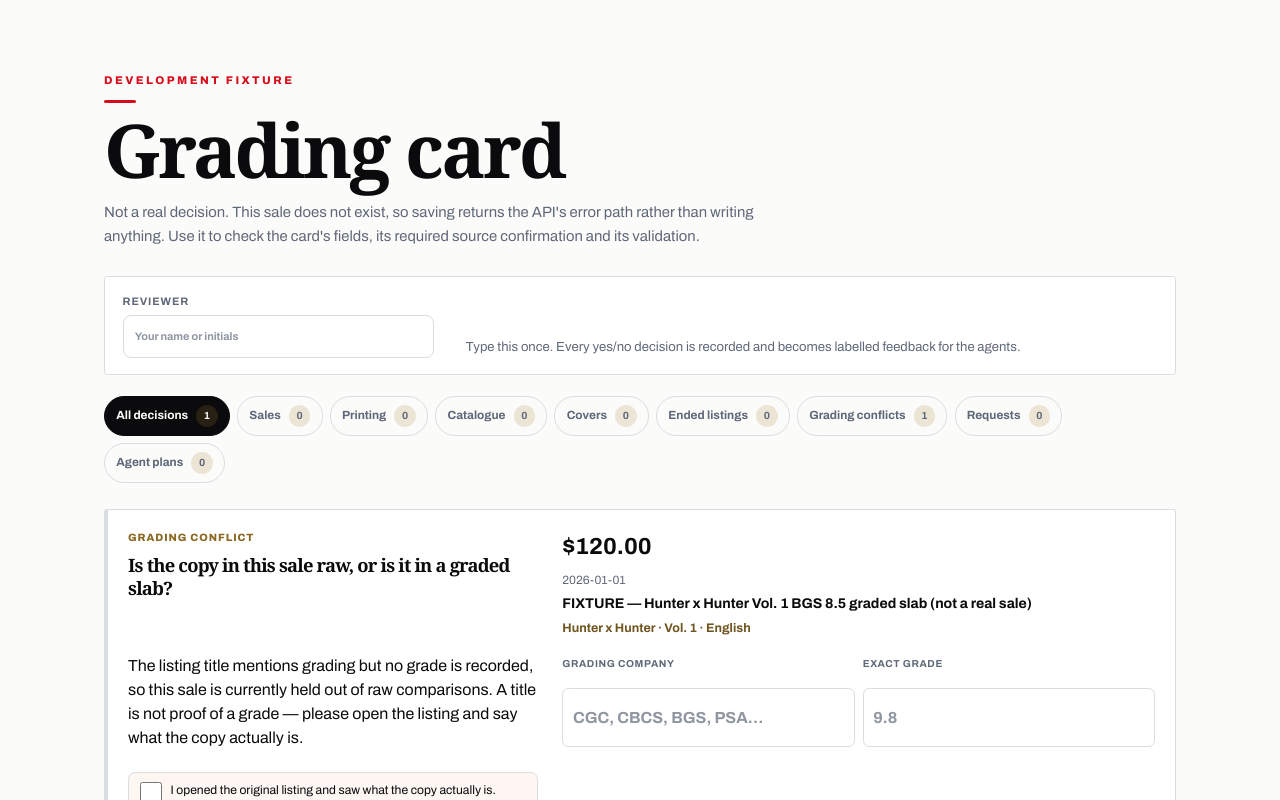
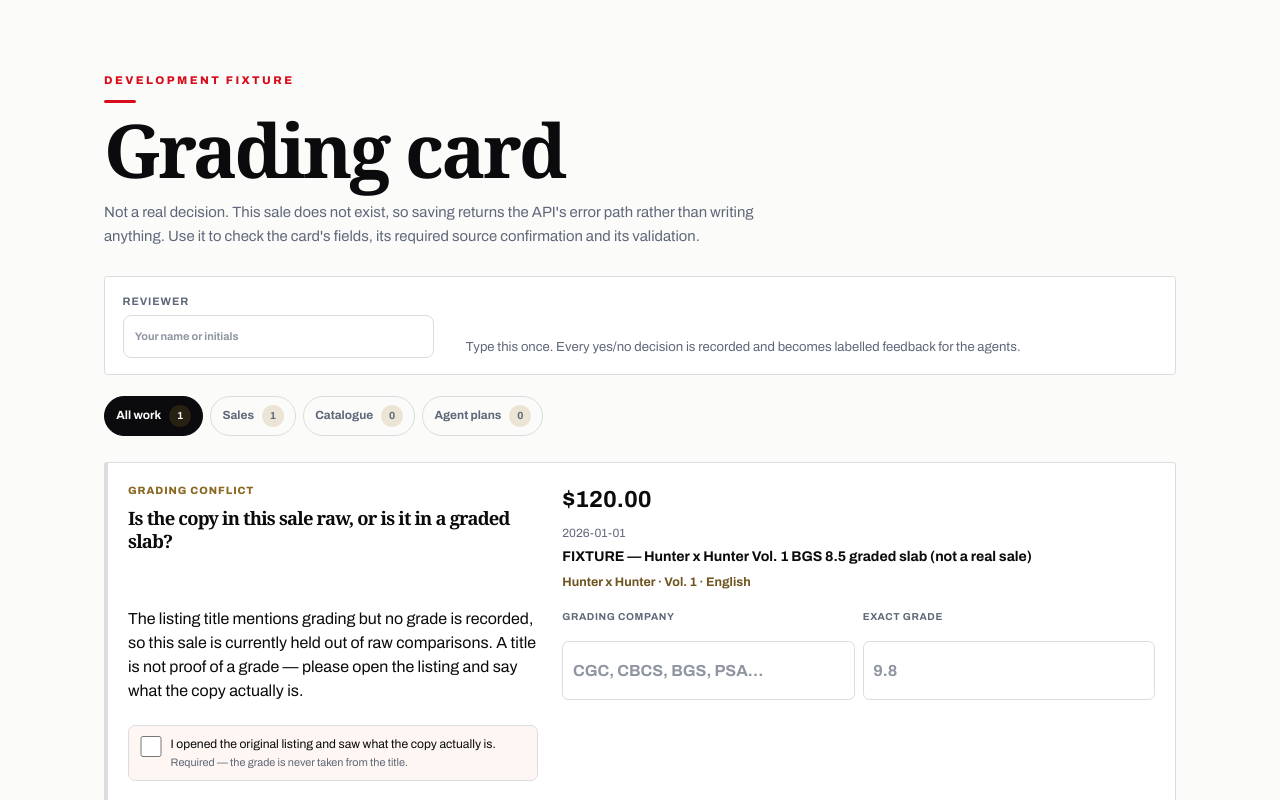
Before and after one commit to Ls4g/Rar-index, a Next.js app: page /dev/grading-fixture in a window 1280 px wide. Shown: the top 800 px of the page. Built offline with nearby package versions, Linux system fonts and the light colour scheme.

Commit message:
Simplify staff workflows

```diff
--- a/app/add-sale/page.tsx
+++ b/app/add-sale/page.tsx
@@ -68,8 +68,8 @@ export default async function AddSalePage({ searchParams }: AddSalePageProps) {
   const nextSearches = prioritiseSoldSearches(candidates, 10);
 
   return <main className="review-page catalogue-page">
-    <header className="site-header"><Link className="brand" href="/" aria-label="RAR Index home"><span className="brand-mark">R</span><span>RAR</span><em>Index</em></Link><Link className="header-note" href="/review">Review queue →</Link><Link className="header-note" href="/price-import">CSV batch import →</Link><StaffNav current="/add-sale" /></header>
-    <section className="review-hero catalogue-hero"><div><p className="eyebrow">Staff-approved evidence</p><h1>Add verified sales in bulk</h1><p>Choose the edition once, paste the eBay links, and let RAR fill each listing. Correct only what eBay cannot supply, then publish every ready sale together.</p></div></section>
+    <header className="site-header"><Link className="brand" href="/" aria-label="RAR Index home"><span className="brand-mark">R</span><span>RAR</span><em>Index</em></Link><StaffNav current="/add-sale" /></header>
+    <section className="review-hero catalogue-hero"><div><p className="eyebrow">Sales</p><h1>Add confirmed sales</h1><p>Choose an edition, paste the eBay links, and let RAR fill the details. Correct only what eBay cannot supply, then publish the ready sales together.</p></div></section>
     <section className="catalogue-content">
       <div className="section-intro"><p className="eyebrow">One decision, not two queues</p><h2>Check it once. Add it properly.</h2><p className="section-copy">Use this for a sale you personally inspected. Your confirmation writes the verified sale, printing decision and audit history together—there is no second edition-match review.</p></div>
       {nextSearches.length ? <section className="sold-search-priorities" aria-labelledby="sold-search-heading">
--- a/app/review/page.tsx
+++ b/app/review/page.tsx
@@ -356,12 +356,11 @@ export default async function HumanDecisionsPage() {
     <main className="review-page human-decisions-page">
       <header className="site-header">
         <Link className="brand" href="/" aria-label="RAR Index home"><span className="brand-mark">R</span><span>RAR</span><em>Index</em></Link>
-        <Link className="header-note" href="/agents">Agent health and settings →</Link>
         <StaffNav current="/review" />
       </header>
 
       <section className="review-hero human-decisions-hero">
-        <div><p className="eyebrow">Human input only</p><h1>Decisions</h1><p>The agents prepare the work. Check the evidence, answer yes or no, and move on.</p></div>
+        <div><p className="eyebrow">Human input only</p><h1>Decisions</h1><p>Check what the agents found, answer once, and move on.</p></div>
         <div className="queue-total"><strong>{actionableCount}</strong><span>decisions needing you</span></div>
       </section>
 
--- a/components/HumanDecisionInbox.tsx
+++ b/components/HumanDecisionInbox.tsx
@@ -119,7 +119,7 @@ type CatalogueRequestDecision = {
   notes: string;
 };
 
-type DecisionKind = "sale" | "printing" | "catalogue" | "cover" | "outcome" | "grading" | "request" | "proposal";
+type DecisionLane = "sales" | "catalogue" | "plans";
 type Banner = { tone: "ok" | "error"; text: string };
 
 function DecisionNote({ value, reason, onChange, onReasonChange }: { value: string; reason: string; onChange: (value: string) => void; onReasonChange: (value: string) => void }) {
@@ -167,7 +167,7 @@ export default function HumanDecisionInbox({
   const [decisionReasons, setDecisionReasons] = useState<Record<string, string>>({});
   const [busyKeys, setBusyKeys] = useState<Set<string>>(new Set());
   const [banner, setBanner] = useState<Banner | null>(null);
-  const [filter, setFilter] = useState<"all" | DecisionKind>("all");
+  const [filter, setFilter] = useState<"all" | DecisionLane>("all");
   const [gradingInputs, setGradingInputs] = useState<Record<string, { company: string; grade: string }>>({});
   const [gradingSourceConfirmed, setGradingSourceConfirmed] = useState<Record<string, boolean>>({});
 
@@ -184,21 +184,18 @@ export default function HumanDecisionInbox({
   // verification decision, including suggestions that eventually score 90%+.
   const highConfidenceProposals = visibleProposals.filter((item) => item.confidence !== null && item.confidence >= 0.9);
   const learningProposals = visibleProposals.filter((item) => item.confidence === null || item.confidence < 0.9);
+  const saleReports = visibleCommunityReports.filter((item) => item.reportType === "sale");
+  const catalogueReports = visibleCommunityReports.filter((item) => item.reportType !== "sale");
 
   const counts = {
     all: visibleSales.length + visiblePrinting.length + visibleCatalogue.length + visibleCovers.length + visibleOutcomes.length + visibleGradingConflicts.length + visibleCommunityReports.length + visibleCatalogueRequests.length + highConfidenceProposals.length,
-    sale: visibleSales.length,
-    printing: visiblePrinting.length,
-    catalogue: visibleCatalogue.length,
-    cover: visibleCovers.length,
-    outcome: visibleOutcomes.length,
-    grading: visibleGradingConflicts.length,
-    request: visibleCommunityReports.length + visibleCatalogueRequests.length,
-    proposal: highConfidenceProposals.length,
+    sales: visibleSales.length + visiblePrinting.length + visibleOutcomes.length + visibleGradingConflicts.length + saleReports.length,
+    catalogue: visibleCatalogue.length + visibleCovers.length + visibleCatalogueRequests.length + catalogueReports.length,
+    plans: highConfidenceProposals.length,
   };
 
-  function canShow(kind: DecisionKind) {
-    return filter === "all" || filter === kind;
+  function canShow(lane: DecisionLane) {
+    return filter === "all" || filter === lane;
   }
 
   async function request(key: string, url: string, body: Record<string, unknown>) {
@@ -387,17 +384,17 @@ export default function HumanDecisionInbox({
       {banner ? <p className={`human-decision-banner is-${banner.tone}`} role="status">{banner.text}</p> : null}
 
       <nav className="human-decision-filters" aria-label="Decision categories">
-        {(["all", "sale", "printing", "catalogue", "cover", "outcome", "grading", "request", "proposal"] as const).map((kind) => (
-          <button aria-pressed={filter === kind} key={kind} onClick={() => setFilter(kind)} type="button">
-            {kind === "all" ? "All decisions" : kind === "sale" ? "Sales" : kind === "printing" ? "Printing" : kind === "catalogue" ? "Catalogue" : kind === "cover" ? "Covers" : kind === "outcome" ? "Ended listings" : kind === "grading" ? "Grading conflicts" : kind === "request" ? "Requests" : "Agent plans"}
-            <span>{counts[kind]}</span>
+        {(["all", "sales", "catalogue", "plans"] as const).map((lane) => (
+          <button aria-pressed={filter === lane} key={lane} onClick={() => setFilter(lane)} type="button">
+            {lane === "all" ? "All work" : lane === "sales" ? "Sales" : lane === "catalogue" ? "Catalogue" : "Agent plans"}
+            <span>{counts[lane]}</span>
           </button>
         ))}
       </nav>
 
       {empty ? <div className="review-empty"><strong>No human input is needed.</strong><p>The agents can continue preparing work in the background.</p></div> : null}
 
-      {canShow("sale") && visibleSales.map((item) => (
+      {canShow("sales") && visibleSales.map((item) => (
         <article className="human-decision-card" key={item.observationId}>
           <div className="human-decision-question"><span>Market Scout asks</span><h2>Does this completed sale match the proposed edition?</h2></div>
           <div className="human-decision-facts"><strong>{formatPrice(item.price, item.currency)}</strong><span>{item.soldDate ?? "Sale date not recorded"}</span><p>{item.listingTitle}</p><b>{item.editionLabel}</b>{item.reason ? <small>{item.reason}</small> : null}</div>
@@ -410,7 +407,7 @@ export default function HumanDecisionInbox({
         </article>
       ))}
 
-      {canShow("printing") && visiblePrinting.map((item) => (
+      {canShow("sales") && visiblePrinting.map((item) => (
         <article className="human-decision-card" key={item.actionId}>
           <div className="human-decision-question"><span>Evidence Auditor asks · {confidenceLabel(item.confidence)}</span><h2>{item.classification === "first_print_proven" ? "Does this image prove a first printing?" : "Does this image prove a later printing?"}</h2></div>
           <div className="human-decision-facts"><p>{item.listingTitle}</p><b>{item.editionLabel}</b><small>{item.rationale}</small></div>
@@ -437,7 +434,7 @@ export default function HumanDecisionInbox({
         </article>
       ))}
 
-      {canShow("cover") && visibleCovers.map((item) => (
+      {canShow("catalogue") && visibleCovers.map((item) => (
         <article className="human-decision-card" key={item.id}>
           <div className="human-decision-question"><span>Cover Curator asks · {item.score}% match</span><h2>Is this the correct cover for this exact edition?</h2></div>
           <div className="human-decision-facts"><img alt={item.candidateTitle ?? item.editionLabel} className="human-decision-cover" src={item.imageUrl} /><p>{item.candidateTitle ?? "Cover candidate"}</p><b>{item.editionLabel}</b><small>{item.sourceName}{item.reasons.length ? ` · ${item.reasons.join(" · ")}` : ""}</small></div>
@@ -446,7 +443,7 @@ export default function HumanDecisionInbox({
         </article>
       ))}
 
-      {canShow("outcome") && visibleOutcomes.map((item) => (
+      {canShow("sales") && visibleOutcomes.map((item) => (
         <article className="human-decision-card" key={item.id}>
           <div className="human-decision-question"><span>Outcome Monitor asks{item.score === null ? "" : ` · ${item.score}% match`}</span><h2>{item.status === "sold_candidate" ? "Did this listing sell as the exact edition shown?" : "Should RAR keep watching this unresolved listing?"}</h2></div>
           <div className="human-decision-facts">{item.price !== null && item.currency ? <strong>{formatPrice(item.price, item.currency)}</strong> : null}<span>{item.soldAt ?? item.status.replaceAll("_", " ")}</span><p>{item.listingTitle}</p><b>{item.editionLabel}</b></div>
@@ -456,7 +453,7 @@ export default function HumanDecisionInbox({
         </article>
       ))}
 
-      {canShow("grading") && visibleGradingConflicts.map((item) => (
+      {canShow("sales") && visibleGradingConflicts.map((item) => (
         <article className="human-decision-card" key={item.observationId}>
           <div className="human-decision-question"><span>Grading conflict</span><h2>Is the copy in this sale raw, or is it in a graded slab?</h2></div>
           <div className="human-decision-facts">
@@ -491,7 +488,7 @@ export default function HumanDecisionInbox({
         </article>
       ))}
 
-      {canShow("request") && visibleCommunityReports.map((item) => (
+      {visibleCommunityReports.filter((item) => canShow(item.reportType === "sale" ? "sales" : "catalogue")).map((item) => (
         <article className="human-decision-card" key={item.id}>
           <div className="human-decision-question"><span>Community report</span><h2>{item.reportType === "sale" ? "Should this reported sale enter RAR's evidence workflow?" : "Should staff accept this reported issue?"}</h2></div>
           <div className="human-decision-facts">{item.price !== null && item.currency ? <strong>{formatPrice(item.price, item.currency)}</strong> : null}<p>{item.listingTitle ?? item.reportType.replaceAll("_", " ")}</p><b>{item.editionLabel}</b><small>{item.notes}</small></div>
@@ -500,7 +497,7 @@ export default function HumanDecisionInbox({
         </article>
       ))}
 
-      {canShow("request") && visibleCatalogueRequests.map((item) => (
+      {canShow("catalogue") && visibleCatalogueRequests.map((item) => (
         <article className="human-decision-card" key={item.id}>
           <div className="human-decision-question"><span>Collector request</span><h2>Should the Catalogue Curator research this requested edition?</h2></div>
           <div className="human-decision-facts"><p>{item.title}</p><b>{item.editionLabel}</b><small>{item.notes}</small></div>
@@ -509,7 +506,7 @@ export default function HumanDecisionInbox({
         </article>
       ))}
 
-      {canShow("proposal") && highConfidenceProposals.map((item) => (
+      {canShow("plans") && highConfidenceProposals.map((item) => (
         <article className="human-decision-card is-plan" key={item.id}>
           <div className="human-decision-question"><span>{item.agentKey.replaceAll("_", " ")} asks · {confidenceLabel(item.confidence)}</span><h2>Should RAR act on this recommendation?</h2></div>
           <div className="human-decision-facts"><p>{item.title}</p><small>{item.rationale}</small>{item.canExecute ? <b>Ready to run immediately after approval.</b> : <b>Approval records permission only; execution is not automated yet.</b>}</div>
@@ -522,7 +519,7 @@ export default function HumanDecisionInbox({
         </article>
       ))}
 
-      {canShow("proposal") && learningProposals.length ? (
+      {canShow("plans") && learningProposals.length ? (
         <details className="human-learning-queue">
           <summary>{learningProposals.length} lower-confidence recommendation{learningProposals.length === 1 ? "" : "s"} kept out of the main inbox</summary>
           <p>These remain available for training and investigation, but they do not consume the normal decision queue until they reach 90% confidence.</p>
```
Also changed, not shown: app/catalogue-review/page.tsx (+3 -6 lines), components/StaffNav.tsx (+12 -12 lines).
